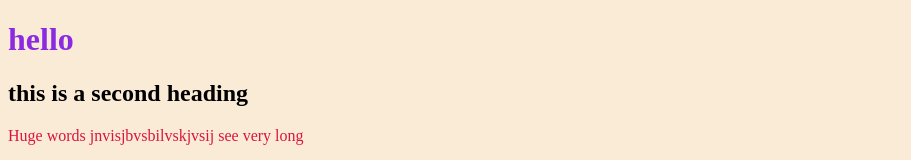
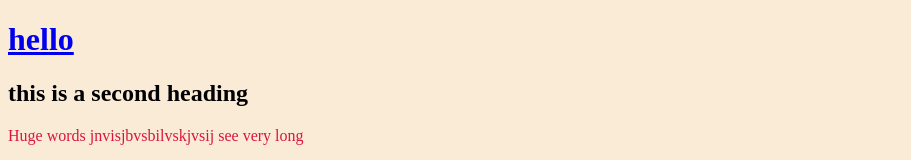
Before and after one commit to BurntToast8u/BurntToast8u.github.io, a plain HTML site: page index.html in a window 1280 px wide. Shown: the top 160 px of the page, without its empty margins (0-911 px from the left). Drawn offline with Linux system fonts and the light colour scheme.

Commit message:
Update index.html

```diff
--- a/index.html
+++ b/index.html
@@ -8,7 +8,7 @@
     <link rel="stylesheet" href="style.css">
 </head>
 <body>
-    <h1>hello</h1>
+    <h1><a href="articles/2020/article.html">hello</a></h1>
     <h2>this is a second heading</h2>
     <p>Huge words jnvisjbvsbilvskjvsij see very long</p>
     <yeet>First ls=list files in the directory. cd changes directorys. </yeet>
```
